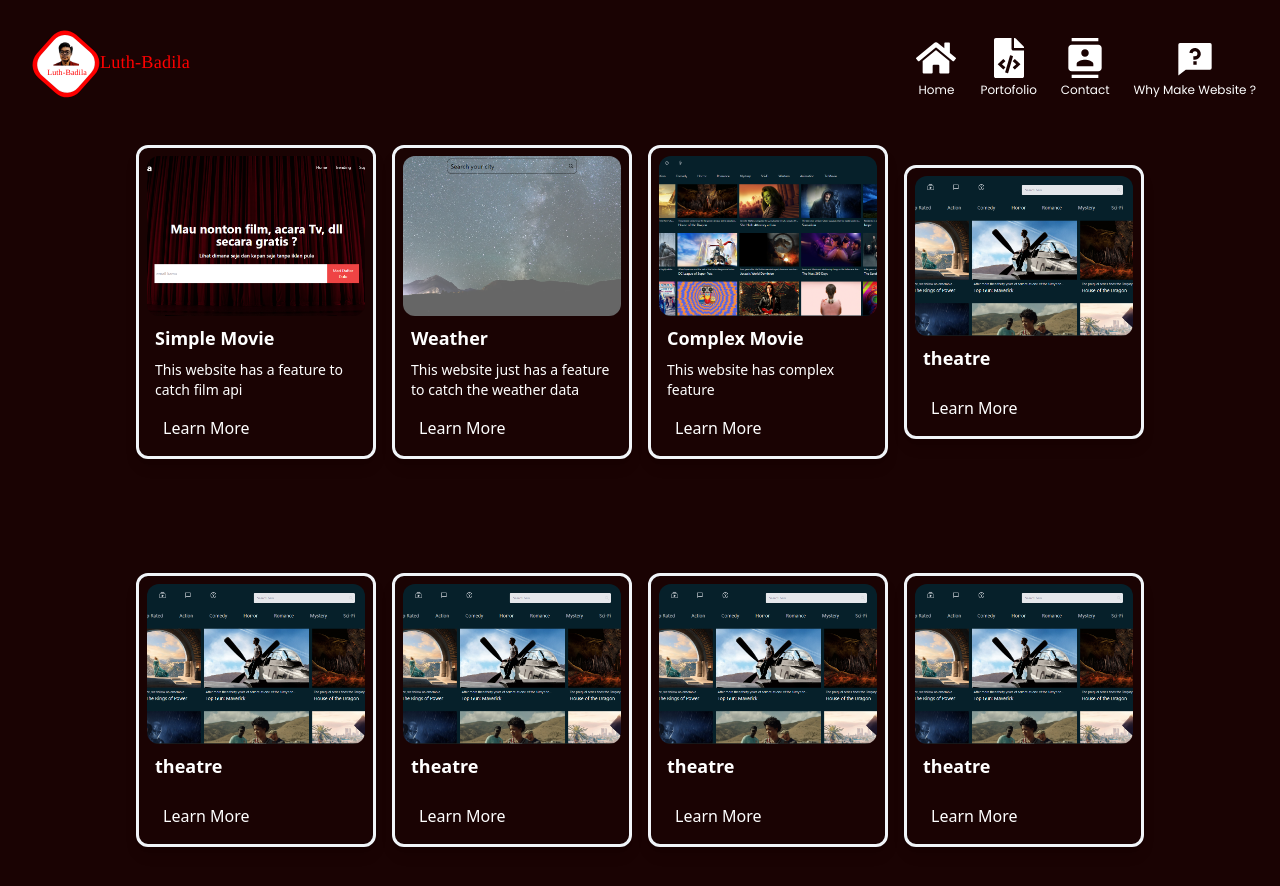
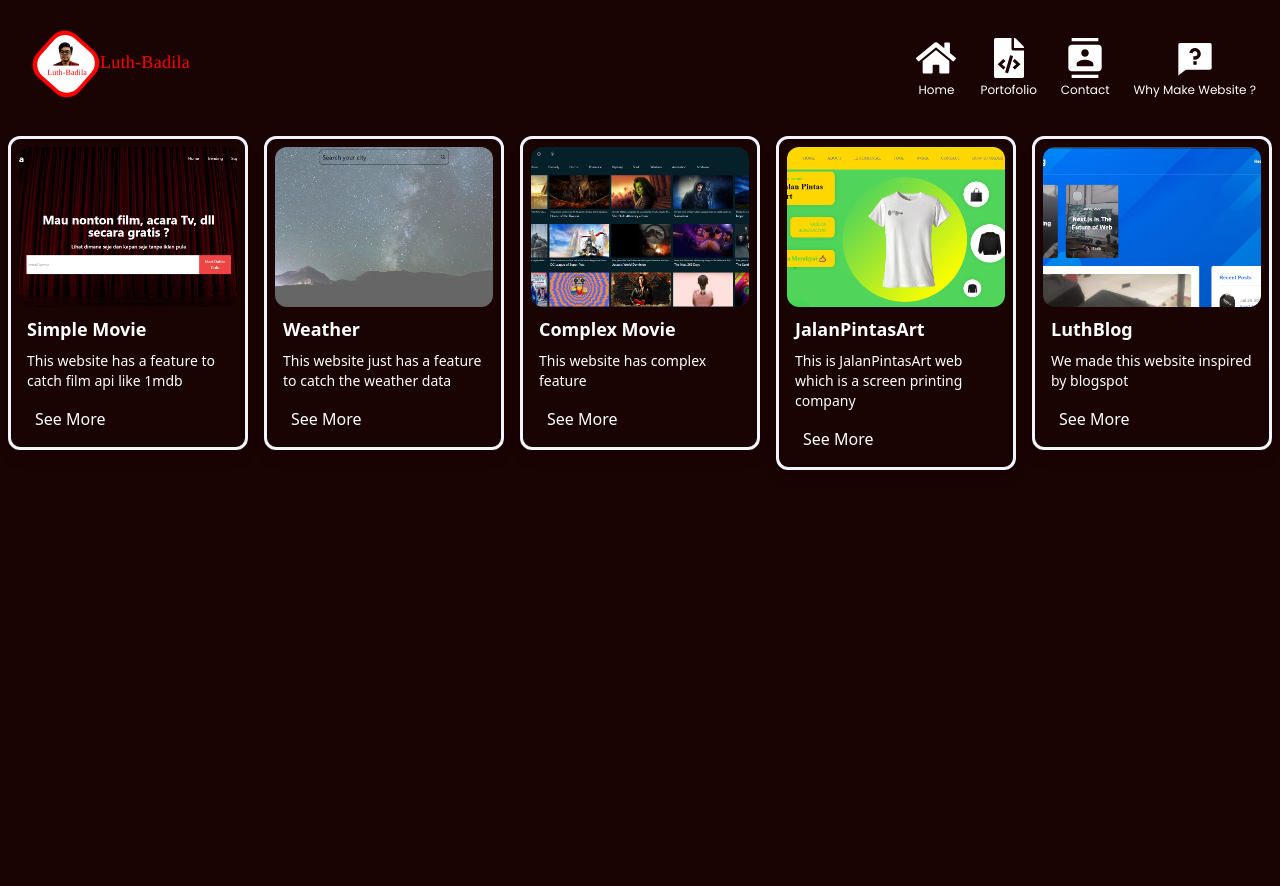
Before and after one commit to Luth-Badila/Luth-Badila, a React (Vite) app: page /portofolio in a window 1280 px wide. Shown: the top 886 px of the page. After the commit the page ends 800 px from the top, so only its background shows below. Built offline with nearby package versions, Linux system fonts and the light colour scheme.

Commit message:
I made this wesbite but without backend

```diff
--- a/src/assets/index.js
+++ b/src/assets/index.js
@@ -35,7 +35,7 @@ import porto1 from "./porto1.png";
 import porto2 from "./porto2.png";
 import porto3 from "./porto3.png";
 import porto4 from "./porto4.png";
-import porto5 from "./porto5.jpg";
+import porto5 from "./porto5.png";
 import people01 from "./people01.png";
 import people02 from "./people02.png";
 import people03 from "./people03.png";
--- a/src/components/Portofolio.jsx
+++ b/src/components/Portofolio.jsx
@@ -4,19 +4,19 @@ import Slides from "./Slides";
 
 const Portofolio = () => {
   return (
-    <div className="flex justify-center items-center sm:h-[90vh] h-[screen] sm:py-0 py-5">
-      <div class="w-[80vw] min-h-screen gap-4 flex-wrap flex justify-center items-center">
+    <div className="flex justify-center items-center sm:items-start sm:h-[70vh] h-[screen] py-4 sm:py-0">
+      <div class="w-[100vw] gap-4 flex-wrap flex justify-center items-center sm:items-start">
         {Slides.map((Slide, i) => {
           return (
-            <div key={i} class="w-60 p-2 border-[3px] border-slate-100 rounded-xl transform transition-all hover:-translate-y-2 duration-300 shadow-lg hover:shadow-2xl">
+            <div key={i} class="w-60 p-2 border-[3px] border-slate-100 rounded-xl transform transition-all hover:-translate-y-2 hover:scale-105 duration-300 shadow-lg hover:shadow-2xl">
               <img class="h-40 object-cover rounded-xl" alt="gambar" src={Slide.photo} />
               <div class="p-2">
                 <h2 class="font-bold text-lg mb-2 text-white">{Slide.title}</h2>
                 <p class="text-sm text-white">{Slide.body}</p>
               </div>
               <div class="m-2">
-                <NavLink role="button" href="" className="text-white hover:bg-redHover p-2 rounded-md">
-                  Learn More
+                <NavLink role="button" href="" className="text-white hover:bg-redHover p-2 rounded-md cursor-pointer">
+                  See More
                 </NavLink>
               </div>
             </div>
--- a/src/components/Slides.jsx
+++ b/src/components/Slides.jsx
@@ -1,10 +1,10 @@
-import { porto1, porto2, porto3, porto4 } from "../assets";
+import { porto1, porto2, porto3, porto4, porto5 } from "../assets";
 
 const Slides = [
   {
     photo: porto1,
     title: "Simple Movie",
-    body: "This website has a feature to catch film api",
+    body: "This website has a feature to catch film api like 1mdb",
   },
   {
     photo: porto2,
@@ -18,23 +18,13 @@ const Slides = [
   },
   {
     photo: porto4,
-    title: "theatre",
+    title: "JalanPintasArt",
+    body: "This is JalanPintasArt web which is a screen printing company",
   },
   {
-    photo: porto4,
-    title: "theatre",
-  },
-  {
-    photo: porto4,
-    title: "theatre",
-  },
-  {
-    photo: porto4,
-    title: "theatre",
-  },
-  {
-    photo: porto4,
-    title: "theatre",
+    photo: porto5,
+    title: "LuthBlog",
+    body: "We made this website inspired by blogspot",
   },
 ];
 
```
Also changed, not shown: src/assets/porto4.png, src/assets/porto5.png (added).
